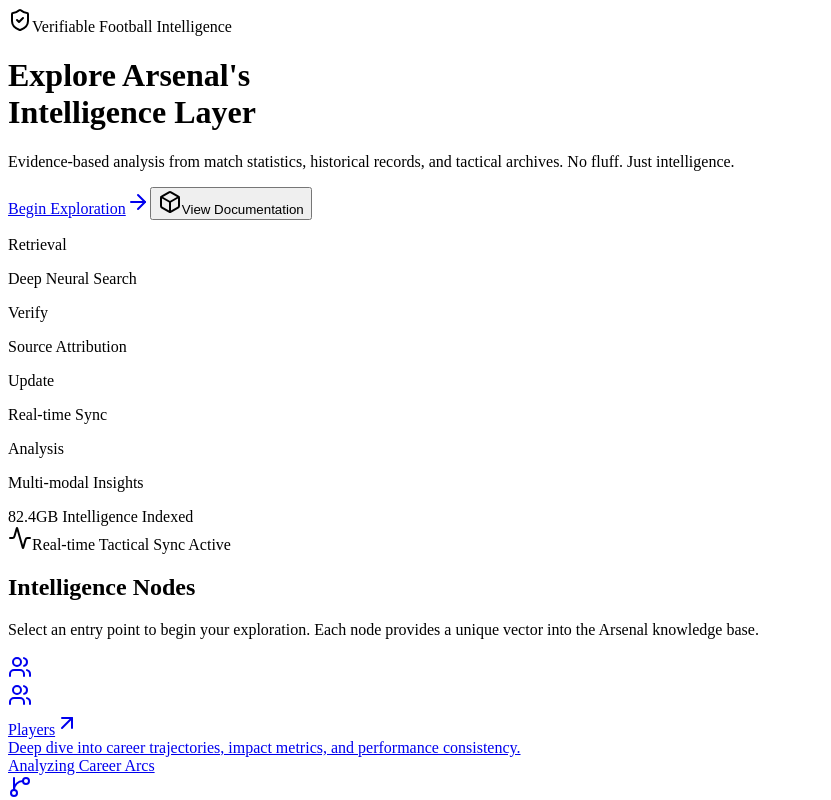
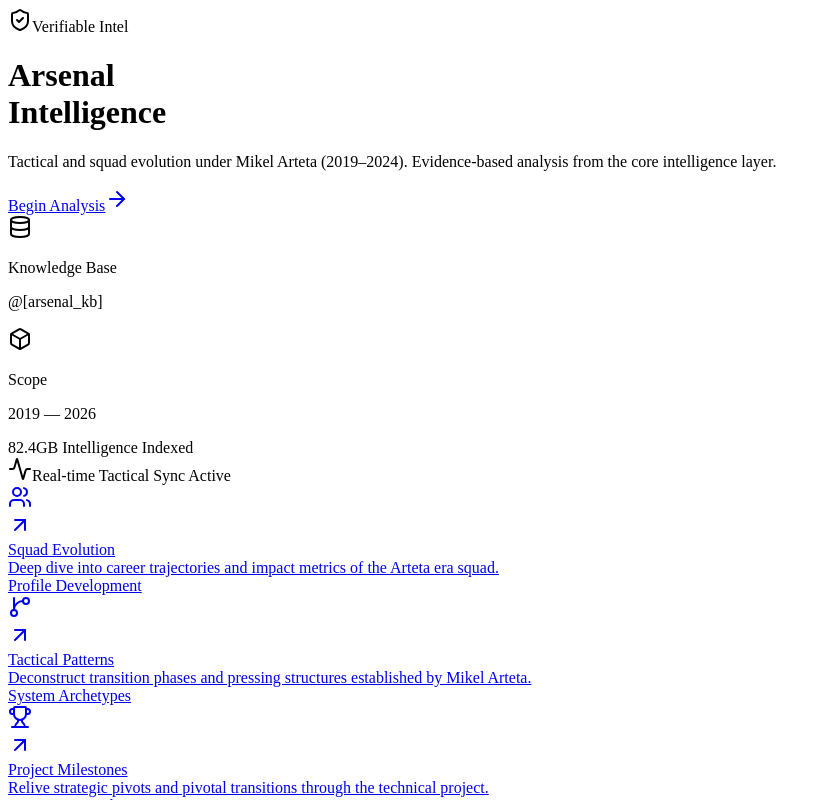
Before and after one commit to Atnatewoss/GunnerGPT, a Next.js app in the folder client/: page / in a window 1280 px wide. Shown: the top 800 px of the page, without its empty margins (0-831 px from the left). Built offline with nearby package versions, Linux system fonts and the light colour scheme.

Commit message:
feat(client): implement minimalist landing page with cinematic Arsenal background

```diff
--- a/client/components/landing/HeroSection.tsx
+++ b/client/components/landing/HeroSection.tsx
@@ -2,63 +2,71 @@
 
 import { Button } from "@/components/ui/button";
 import { Badge } from "@/components/ui/badge";
-import { ArrowRight, Box, ShieldCheck } from "lucide-react";
+import { ArrowRight, Box, ShieldCheck, Database } from "lucide-react";
 import Link from "next/link";
 
 export function HeroSection() {
     return (
-        <div className="relative overflow-hidden py-24 lg:py-32">
-            {/* Background patterns */}
-            <div className="absolute inset-0 -z-10 bg-[linear-gradient(to_right,#80808012_1px,transparent_1px),linear-gradient(to_bottom,#80808012_1px,transparent_1px)] bg-[size:40px_40px] [mask-image:radial-gradient(ellipse_60%_50%_at_50%_0%,#000_70%,transparent_100%)]" />
+        <div className="relative min-h-[85vh] flex items-center justify-center overflow-hidden">
+            {/* Background Image with Overlay */}
+            <div
+                className="absolute inset-0 -z-10"
+                style={{
+                    backgroundImage: 'url("https://images.unsplash.com/photo-1599818816694-857c7c34f07a?q=80&w=2070&auto=format&fit=crop")',
+                    backgroundSize: 'cover',
+                    backgroundPosition: 'center',
+                }}
+            >
+                <div className="absolute inset-0 bg-gradient-to-b from-background/20 via-background/60 to-background" />
+                <div className="absolute inset-0 bg-black/40" />
+            </div>
 
-            <div className="container mx-auto px-4 text-center">
-                <div className="flex justify-center mb-6">
-                    <Badge variant="outline" className="px-4 py-1.5 border-red-200 bg-red-50/50 text-red-700 animate-in fade-in slide-in-from-bottom-3 duration-1000">
-                        <ShieldCheck className="w-3.5 h-3.5 mr-2" />
-                        Verifiable Football Intelligence
+            <div className="container mx-auto px-4 relative">
+                <div className="max-w-4xl mx-auto backdrop-blur-md bg-background/30 border border-white/10 rounded-[2.5rem] p-8 md:p-16 shadow-2xl animate-in fade-in zoom-in duration-1000">
+                    <div className="flex justify-center mb-8">
+                        <Badge variant="outline" className="px-4 py-1.5 border-white/20 bg-white/5 text-white backdrop-blur-sm font-bold tracking-[0.2em] uppercase text-[10px]">
+                            <ShieldCheck className="w-3.5 h-3.5 mr-2 text-red-500" />
+                            Verifiable Intel
                         </Badge>
                     </div>
 
-                <h1 className="text-4xl md:text-6xl lg:text-7xl font-extrabold tracking-tight text-foreground mb-6 balance">
-                    Explore Arsenal's <br className="hidden md:block" />
-                    <span className="text-red-600">Intelligence Layer</span>
+                    <div className="text-center space-y-6">
+                        <h1 className="text-5xl md:text-7xl font-black tracking-tight text-white balance leading-[1.1]">
+                            Arsenal <br />
+                            <span className="text-red-500">Intelligence</span>
                         </h1>
 
-                <p className="max-w-2xl mx-auto text-lg md:text-xl text-muted-foreground mb-10 leading-relaxed font-medium">
-                    Evidence-based analysis from match statistics, historical records, and
-                    tactical archives. No fluff. Just intelligence.
+                        <p className="max-w-xl mx-auto text-lg text-white/80 leading-relaxed font-medium">
+                            Tactical and squad evolution under <span className="text-white">Mikel Arteta</span> (2019–2024).
+                            Evidence-based analysis from the core intelligence layer.
                         </p>
 
-                <div className="flex flex-col sm:flex-row items-center justify-center gap-4">
-                    <Button asChild size="lg" className="h-12 px-8 bg-red-600 hover:bg-red-700 text-white rounded-full">
+                        <div className="pt-6 flex flex-col sm:flex-row items-center justify-center gap-4">
+                            <Button asChild size="lg" className="h-14 px-10 bg-red-600 hover:bg-red-700 text-white rounded-full font-bold text-base shadow-xl shadow-red-600/20 transition-all hover:scale-105">
                                 <Link href="/explore">
-                            Begin Exploration
-                            <ArrowRight className="ml-2 w-4 h-4" />
+                                    Begin Analysis
+                                    <ArrowRight className="ml-2 w-5 h-5" />
                                 </Link>
                             </Button>
-                    <Button variant="outline" size="lg" className="h-12 px-8 rounded-full border-2">
-                        <Box className="mr-2 w-4 h-4" />
-                        View Documentation
-                    </Button>
+                        </div>
                     </div>
 
-                {/* Discovery Language Cues */}
-                <div className="mt-16 grid grid-cols-2 md:grid-cols-4 gap-8 max-w-4xl mx-auto border-t pt-12 text-left opacity-60">
-                    <div>
-                        <p className="text-xs uppercase tracking-widest font-bold mb-1">Retrieval</p>
-                        <p className="text-sm font-medium">Deep Neural Search</p>
+                    {/* Minimalist Metadata */}
+                    <div className="mt-16 flex flex-wrap justify-center gap-x-12 gap-y-6 border-t border-white/10 pt-10">
+                        <div className="flex items-center space-x-3">
+                            <Database className="w-4 h-4 text-red-500" />
+                            <div className="text-left">
+                                <p className="text-[10px] uppercase tracking-widest font-black text-white/40">Knowledge Base</p>
+                                <p className="text-xs font-bold text-white/90">@[arsenal_kb]</p>
                             </div>
-                    <div>
-                        <p className="text-xs uppercase tracking-widest font-bold mb-1">Verify</p>
-                        <p className="text-sm font-medium">Source Attribution</p>
                         </div>
-                    <div>
-                        <p className="text-xs uppercase tracking-widest font-bold mb-1">Update</p>
-                        <p className="text-sm font-medium">Real-time Sync</p>
+                        <div className="flex items-center space-x-3">
+                            <Box className="w-4 h-4 text-red-500" />
+                            <div className="text-left">
+                                <p className="text-[10px] uppercase tracking-widest font-black text-white/40">Scope</p>
+                                <p className="text-xs font-bold text-white/90">2019 — 2026</p>
                             </div>
-                    <div>
-                        <p className="text-xs uppercase tracking-widest font-bold mb-1">Analysis</p>
-                        <p className="text-sm font-medium">Multi-modal Insights</p>
+                        </div>
                     </div>
                 </div>
             </div>
--- a/client/components/landing/IntelligenceGrid.tsx
+++ b/client/components/landing/IntelligenceGrid.tsx
@@ -9,8 +9,8 @@ import {
 } from "@/components/ui/card";
 import {
     Users,
+    GitBranch,
     Trophy,
-    GitBranch,
     Zap,
     ArrowUpRight
 } from "lucide-react";
@@ -18,80 +18,69 @@ import Link from "next/link";
 
 const modules = [
     {
-        title: "Players",
-        description: "Deep dive into career trajectories, impact metrics, and performance consistency.",
+        title: "Squad Evolution",
+        description: "Deep dive into career trajectories and impact metrics of the Arteta era squad.",
         icon: Users,
         href: "/players",
-        color: "bg-blue-500",
-        discovery: "Analyzing Career Arcs"
+        color: "bg-red-600",
+        discovery: "Profile Development"
     },
     {
-        title: "Tactics",
-        description: "Deconstruct transition phases, pressing structures, and positional hierarchies.",
+        title: "Tactical Patterns",
+        description: "Deconstruct transition phases and pressing structures established by Mikel Arteta.",
         icon: GitBranch,
         href: "/compare",
-        color: "bg-purple-500",
-        discovery: "Decrypting Game Patterns"
+        color: "bg-red-600",
+        discovery: "System Archetypes"
     },
     {
-        title: "Seasons",
-        description: "Relive campaigns through data-rich archives and defining historical records.",
+        title: "Project Milestones",
+        description: "Relive strategic pivots and pivotal transitions through the technical project.",
         icon: Trophy,
-        href: "/timeline",
-        color: "bg-amber-500",
-        discovery: "Indexing Historical Peaks"
+        href: "/explore",
+        color: "bg-red-600",
+        discovery: "Strategic Growth"
     },
     {
-        title: "Arteta",
-        description: "Track the evolution of the technical project and tactical milestones.",
+        title: "Direct Analytics",
+        description: "Query the core intelligence layer for direct insights into technical decisions.",
         icon: Zap,
         href: "/explore",
-        color: "bg-red-500",
-        discovery: "Tracing Philosophy Evolution"
+        color: "bg-red-600",
+        discovery: "Intelligence Scanning"
     }
 ];
 
 export function IntelligenceGrid() {
     return (
-        <section className="py-24 bg-card/20 border-y">
+        <section className="py-24 bg-background border-t">
             <div className="container mx-auto px-4">
-                <div className="flex flex-col items-center mb-16 space-y-4">
-                    <h2 className="text-3xl font-bold tracking-tight">Intelligence Nodes</h2>
-                    <p className="text-muted-foreground text-center max-w-xl">
-                        Select an entry point to begin your exploration. Each node provides a unique
-                        vector into the Arsenal knowledge base.
-                    </p>
-                </div>
-
-                <div className="grid grid-cols-1 md:grid-cols-2 lg:grid-cols-4 gap-6">
+                <div className="grid grid-cols-1 md:grid-cols-2 lg:grid-cols-4 gap-4">
                     {modules.map((module) => {
                         const Icon = module.icon;
                         return (
-                            <Link key={module.title} href={module.href} className="group flex">
-                                <Card className="relative overflow-hidden flex-1 border-2 transition-all duration-300 group-hover:border-red-600/50 group-hover:shadow-lg group-hover:-translate-y-1">
-                                    <div className={`absolute top-0 right-0 p-4 opacity-10 group-hover:opacity-20 transition-opacity`}>
-                                        <Icon className="w-24 h-24" />
-                                    </div>
-
-                                    <CardHeader>
-                                        <div className={`w-10 h-10 rounded-lg ${module.color} flex items-center justify-center mb-4`}>
-                                            <Icon className="w-5 h-5 text-white" />
+                            <Link key={module.title} href={module.href} className="group">
+                                <Card className="h-full border-white/5 bg-card/10 hover:bg-card/30 transition-all duration-300 rounded-2xl overflow-hidden group-hover:border-red-600/30">
+                                    <CardHeader className="p-6">
+                                        <div className="flex items-center justify-between mb-4">
+                                            <div className="w-8 h-8 rounded-lg bg-red-600/10 flex items-center justify-center">
+                                                <Icon className="w-4 h-4 text-red-600" />
+                                            </div>
+                                            <ArrowUpRight className="w-4 h-4 text-muted-foreground opacity-0 group-hover:opacity-100 transition-all" />
                                         </div>
-                                        <CardTitle className="text-xl flex items-center justify-between">
+                                        <CardTitle className="text-base font-bold tracking-tight mb-2">
                                             {module.title}
-                                            <ArrowUpRight className="w-4 h-4 opacity-0 group-hover:opacity-100 transition-all -translate-x-2 group-hover:translate-x-0" />
                                         </CardTitle>
-                                        <CardDescription className="text-sm leading-relaxed min-h-[60px]">
+                                        <CardDescription className="text-xs leading-relaxed text-muted-foreground/80 line-clamp-2">
                                             {module.description}
                                         </CardDescription>
                                     </CardHeader>
-
-                                    <CardContent>
-                                        <div className="flex items-center space-x-2 text-xs font-bold uppercase tracking-widest text-red-600 opacity-0 group-hover:opacity-100 transition-opacity duration-300">
-                                            <div className="h-1 w-4 bg-red-600 animate-pulse" />
+                                    <div className="px-6 pb-6">
+                                        <div className="flex items-center space-x-2 text-[10px] font-bold uppercase tracking-widest text-red-600">
+                                            <div className="h-px w-3 bg-red-600" />
                                             <span>{module.discovery}</span>
                                         </div>
-                                    </CardContent>
+                                    </div>
                                 </Card>
                             </Link>
                         );
```
Lines whose indentation alone changed are shown as unchanged.
